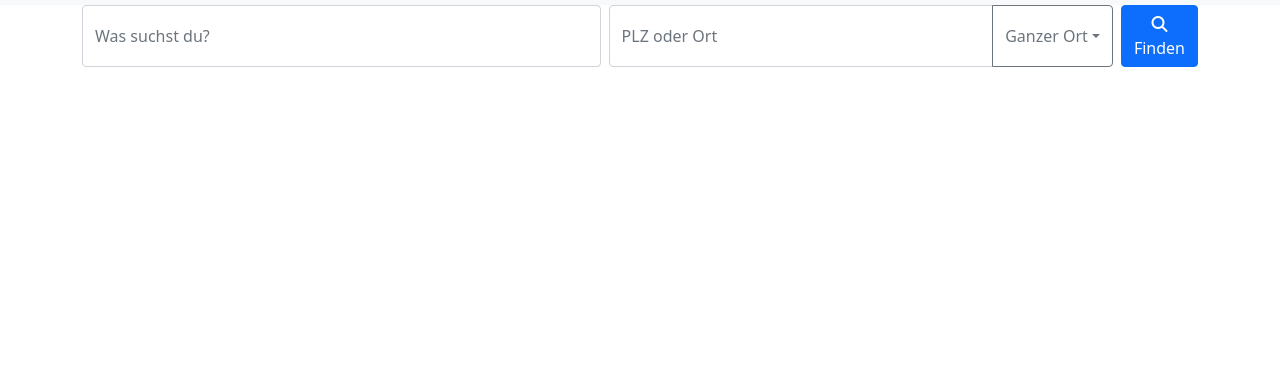
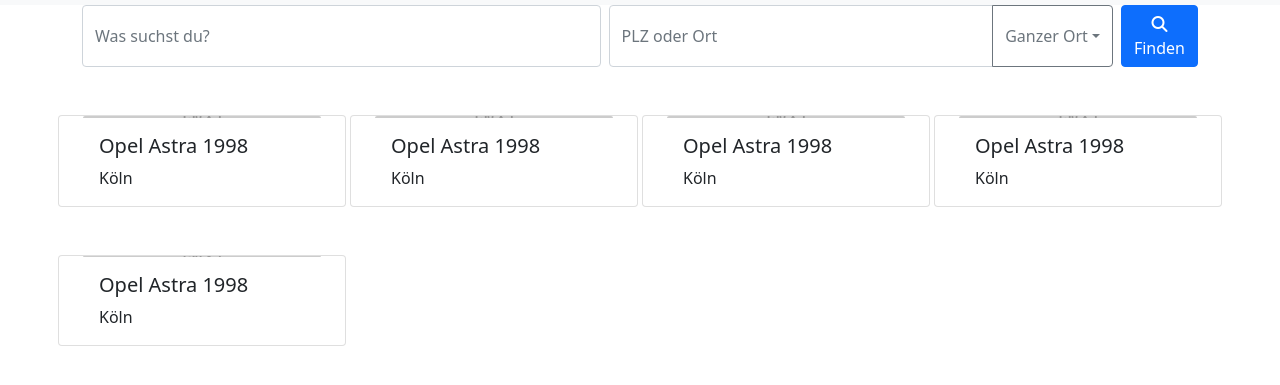
Before and after one commit to omr-dev/myEbay, a plain HTML site: page index.html in a window 1280 px wide. Shown: the part 51-436 px from the top of the page. Drawn offline with nearby package versions, Linux system fonts and the light colour scheme; placeholder pictures from the web are drawn by us.

Commit message:
advertisements card added

```diff
--- a/index.html
+++ b/index.html
@@ -76,11 +76,50 @@
                     Finden</button>
 
             </div>
+        </form>
 
 
     </div>
 
-    </form>
+    <div class="container-lg pt-5">
+        <div class="row row-cols-auto g-5 justify-content-between">
+            <div class="card" style="width: 18rem;">
+                <img src="https://via.placeholder.com/150/0000FF/FFFFFF/?text=myAuto" class="card-img-top" alt="...">
+                <div class="card-body">
+                    <h5 class="card-title">Opel Astra 1998</h5>
+                    <p class="card-text">Köln</p>
+                </div>
+            </div>
+            <div class="card" style="width: 18rem;">
+                <img src="https://via.placeholder.com/150/0000FF/FFFFFF/?text=myAuto" class="card-img-top" alt="...">
+                <div class="card-body">
+                    <h5 class="card-title">Opel Astra 1998</h5>
+                    <p class="card-text">Köln</p>
+                </div>
+            </div>
+            <div class="card" style="width: 18rem;">
+                <img src="https://via.placeholder.com/150/0000FF/FFFFFF/?text=myAuto" class="card-img-top" alt="...">
+                <div class="card-body">
+                    <h5 class="card-title">Opel Astra 1998</h5>
+                    <p class="card-text">Köln</p>
+                </div>
+            </div>
+            <div class="card" style="width: 18rem;">
+                <img src="https://via.placeholder.com/150/0000FF/FFFFFF/?text=myAuto" class="card-img-top" alt="...">
+                <div class="card-body">
+                    <h5 class="card-title">Opel Astra 1998</h5>
+                    <p class="card-text">Köln</p>
+                </div>
+            </div>
+            <div class="card" style="width: 18rem;">
+                <img src="https://via.placeholder.com/150/0000FF/FFFFFF/?text=myAuto" class="card-img-top" alt="...">
+                <div class="card-body">
+                    <h5 class="card-title">Opel Astra 1998</h5>
+                    <p class="card-text">Köln</p>
+                </div>
+            </div>
+        </div>
+
     </div>
 
 
```
